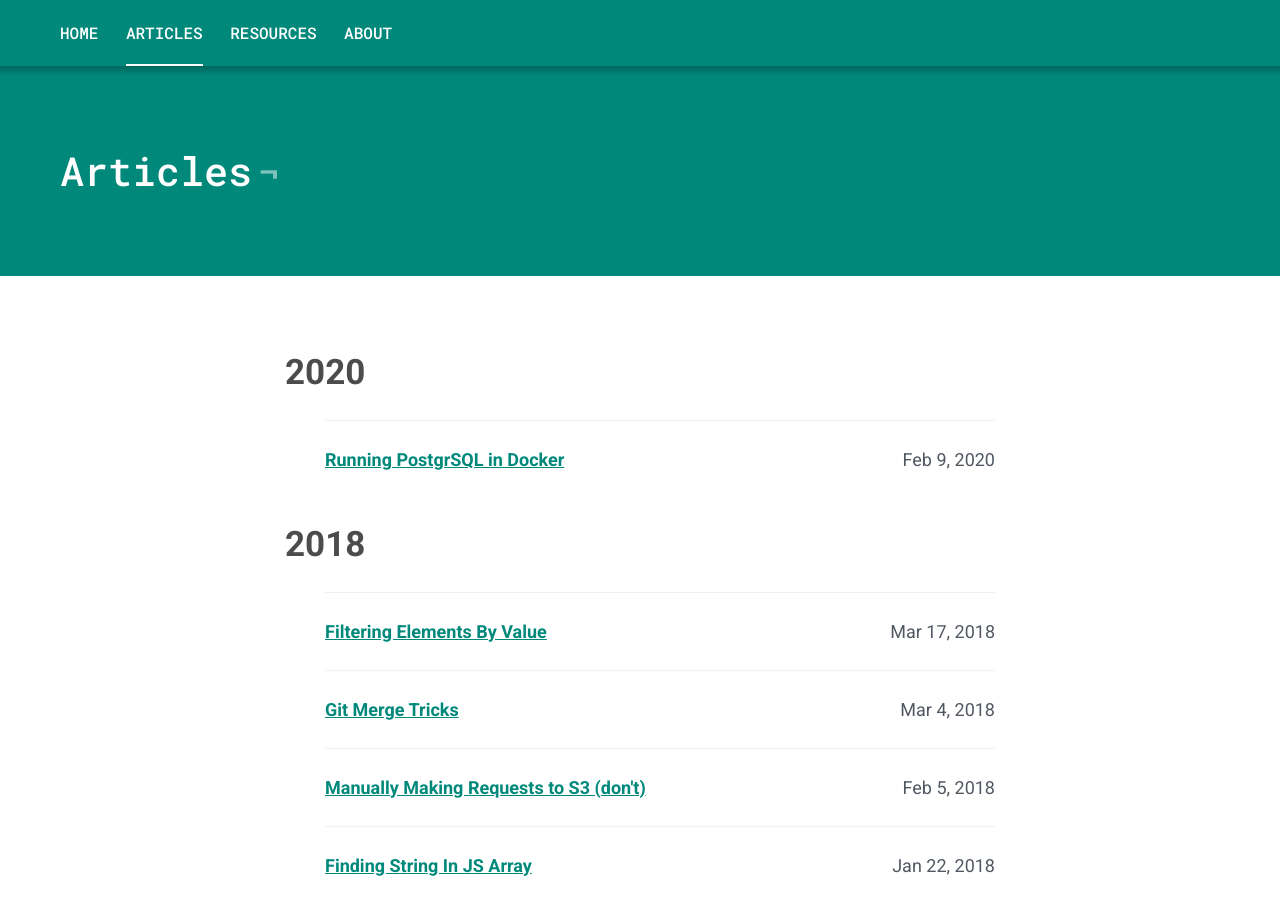
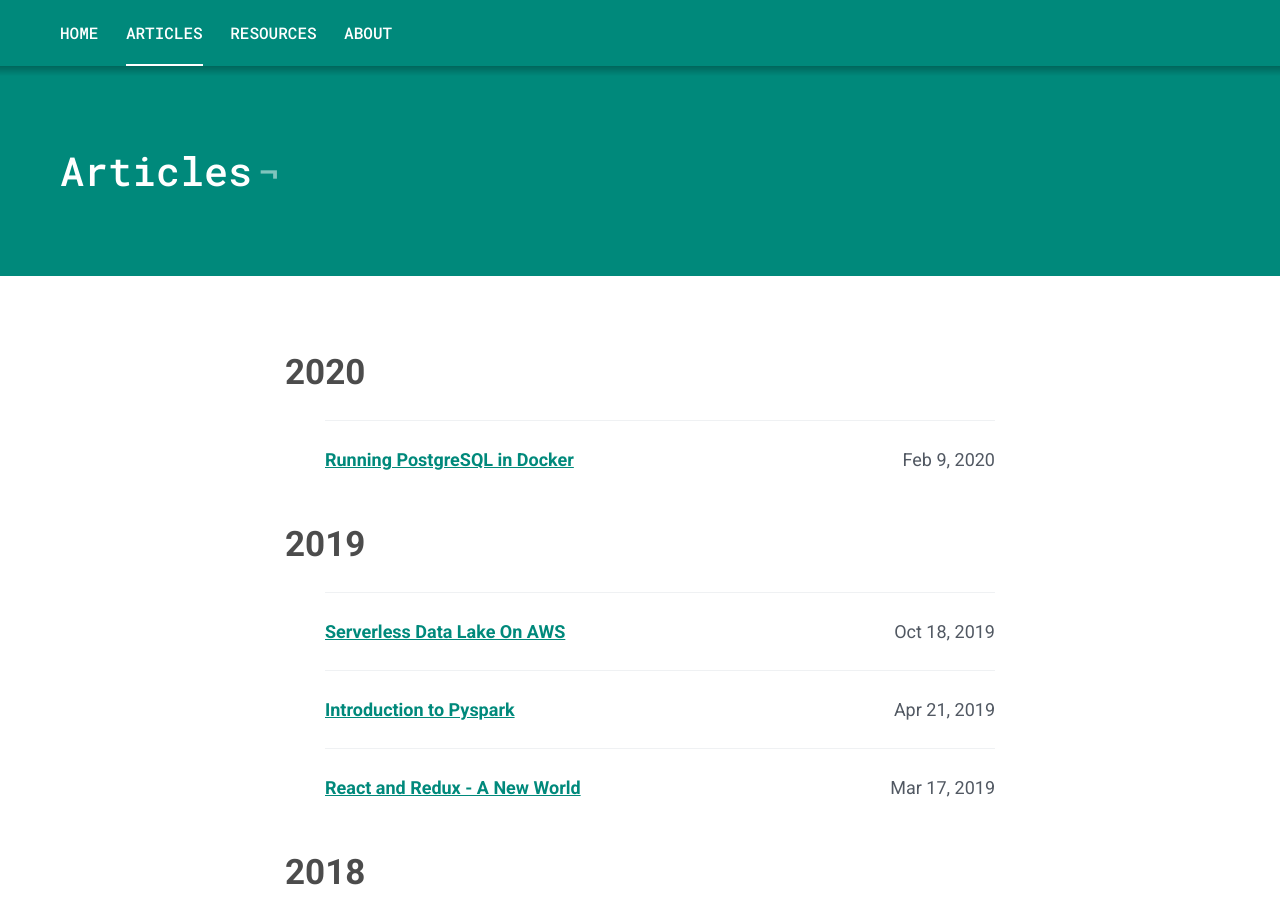
Before and after one commit to johnnydevriese/johnnydevriese.github.io, a Jekyll site: the page built from _pages/articles.html, in a window 1280 px wide and 900 px high. Built offline with Jekyll 4.4.1, drawn with Linux system fonts in a browser that asks for light colours.

Commit message:
adding placeholder posts for aws and spark and react and redux

```diff
--- /dev/null
+++ b/_posts/2019-03-17-react-redux.md
@@ -0,0 +1,10 @@
+---
+layout: post
+title:  "React and Redux - A New World"
+date:   2019-03-17 18:52:21
+categories: JavaScript React Redux
+---
+
+Learning about components and managing state with redux.
+
+[A great place to start it CRA](https://github.com/facebook/create-react-app)
--- /dev/null
+++ b/_posts/2019-10-18-serverless-data-lake-on-aws.md
@@ -0,0 +1,8 @@
+---
+layout: post
+title:  "Serverless Data Lake On AWS"
+date:   2019-10-18 18:52:21
+categories: aws spark s3
+---
+
+What is a data lake and why is everyone talking about it?
--- a/_posts/2020-02-09-running-postgresql-in-docker.markdown
+++ b/_posts/2020-02-09-running-postgresql-in-docker.markdown
@@ -1,11 +1,11 @@
 ---
 layout: post
-title:  "Running PostgrSQL in Docker"
+title:  "Running PostgreSQL in Docker"
 date:   2020-02-09 18:52:21
 categories: postgreSQL database docker
 ---
 
-POSTGRES my beauty
+PostgreSQL is like therapy after trying to wrangle Cassandra for years! Lets get it up and running in a docker container.
 
 I tried to install/run with brew but got an error connection refused. I think this has to do with other fuzion config found in /etc/hosts
 
```
Also changed, not shown: _posts/2019-04-21-introduction-to-pyspark.md (added, +8 -0 lines), 6 other files.
